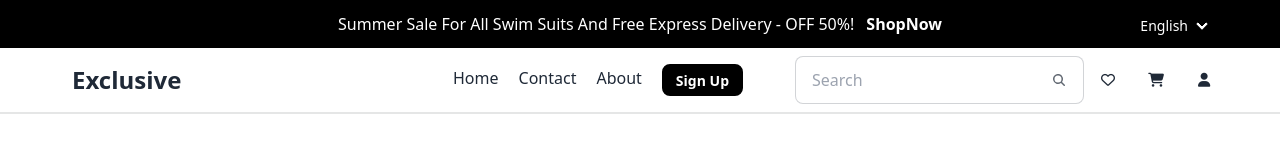
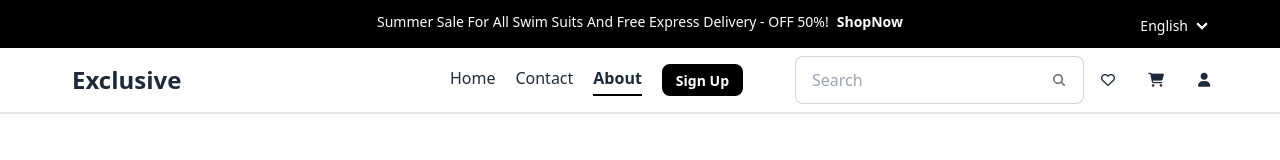
Before and after one commit to afriansyogs/e-commerce-next2, a Next.js app: page /About in a window 1280 px wide. Shown: the top 160 px of the page. Built offline with nearby package versions, Linux system fonts and the light colour scheme.

Commit message:
navbar active

```diff
--- a/src/components/Header.jsx
+++ b/src/components/Header.jsx
@@ -2,11 +2,11 @@ import React from 'react';
 
 const Header = () => {
     return (
-        <header className="bg-black w-full h-[70px] lg:h-12">
+        <header className="bg-black w-full h-[65px] lg:h-12">
             <div className="flex justify-center items-center text-center pt-3">
-                <div className="text-md text-white font-light w-[90%] lg:w-auto">
+                <div className="text-sm md:text-md text-white font-light w-[90%] lg:w-auto">
                     Summer Sale For All Swim Suits And Free Express Delivery - OFF 50%!
-                    <span className="text-md text-white font-semibold ms-3">ShopNow</span>
+                    <span className="text-sm md:text-md text-white font-semibold ms-2">ShopNow</span>
                 </div>
                 {/* <div className="text-md text-white font-semibold ms-3">ShopNow</div> */}
             </div>
--- a/src/components/Navbar.jsx
+++ b/src/components/Navbar.jsx
@@ -1,18 +1,15 @@
-// app/components/Navbar.jsx
 "use client";
 
 import React, { useState } from "react";
+import { usePathname } from "next/navigation";
 import Link from 'next/link';
-
-const menu = [
-    { menu: 'Home', url: '/' },
-    { menu: 'Contact', url: '/Contact' },
-    { menu: 'About', url: '/About' },
-    { menu: 'Sign Up', url: '/SignUp' },
-];
+import { menuData } from '@/lib/data';
 
 const Navbar = () => {
+    const pathname = usePathname(); // Mendapatkan pathname dari URL aktif
     const [open, setOpen] = useState(false);
+
+    const isActive = (url) => pathname === url; // Menentukan apakah URL aktif sesuai dengan link
 
     return (
         <div className="relative">
@@ -22,7 +19,7 @@ const Navbar = () => {
                 </div>
                 <div className="navbar-center hidden lg:flex me-12 justify-center">
                     <ul className="menu-horizontal px-1 flex items-end justify-center space-x-5">
-                        {menu.map((item, index) => (
+                        {menuData.map((item, index) => (
                             item.menu === 'Sign Up' ? (
                                 <li key={index} className="flex items-center">
                                     <a
@@ -35,9 +32,12 @@ const Navbar = () => {
                                     </a>
                                 </li>
                             ) : (
-                                <li key={index} className="flex items-center">
+                                <li key={index} className={`flex items-center ${isActive(item.url) ? "font-bold" : ""}`}>
                                     <Link href={item.url} passHref>
-                                        <span className="after:content-[''] after:block after:w-full after:h-[2px] after:bg-black after:mt-[4px] after:scale-x-0 hover:after:scale-x-100 after:origin-left after:transition after:duration-200">
+                                        <span className={`relative after:content-[''] after:block after:w-full after:h-[2px] after:bg-black after:mt-[4px]
+                                            ${isActive(item.url) ? "after:scale-x-100 after:origin-left after:transition after:duration-200" : "after:scale-x-0"}
+                                            hover:after:scale-x-100 hover:after:origin-left hover:after:transition hover:after:duration-200`}
+                                        >
                                             {item.menu}
                                         </span>
                                     </Link>
@@ -84,7 +84,7 @@ const Navbar = () => {
             {open && (
                 <div className="absolute w-full bg-base-100 shadow-lg md:hidden z-50">
                     <ul className="px-1 py-3 space-y-3">
-                        {menu.map((item, index) => (
+                        {menuData.map((item, index) => (
                             item.menu === 'Sign Up' ? (
                                 <li key={index} className="flex items-center px-3">
                                     <a
@@ -97,9 +97,12 @@ const Navbar = () => {
                                     </a>
                                 </li>
                             ) : (
-                                <li key={index} className="flex items-center px-3">
+                                <li key={index} className={`flex items-center px-3 ${isActive(item.url) ? "font-bold" : ""}`}>
                                     <Link href={item.url} passHref>
-                                        <span className="after:content-[''] after:block after:w-full after:h-[2px] after:bg-black after:mt-[4px] after:scale-x-0 hover:after:scale-x-100 after:origin-left after:transition after:duration-200">
+                                        <span className={`relative after:content-[''] after:block after:w-full after:h-[2px] after:bg-black after:mt-[4px]
+                                            ${isActive(item.url) ? "after:scale-x-100 after:origin-left after:transition after:duration-200" : "after:scale-x-0"}
+                                            hover:after:scale-x-100 hover:after:origin-left hover:after:transition hover:after:duration-200`}
+                                        >
                                             {item.menu}
                                         </span>
                                     </Link>
--- a/src/components/Sidebar.jsx
+++ b/src/components/Sidebar.jsx
@@ -1,4 +1,5 @@
 // src/components/Sidebar.jsx
+"use client";
 import React from 'react';
 import Link from 'next/link';
 import {sidebarCategory} from '@/lib/data'
--- a/src/lib/data.jsx
+++ b/src/lib/data.jsx
@@ -1,3 +1,10 @@
+export const menuData = [
+    { menu: 'Home', url: '/' },
+    { menu: 'Contact', url: '/Contact' },
+    { menu: 'About', url: '/About' },
+    { menu: 'Sign Up', url: '/SignUp' },
+];
+
 export const sidebarCategory = [
     { category: "Woman's Fashion", url: '/womans-fashion' },
     { category: "Men's Fashion", url: '/mens-fashion' },
```
